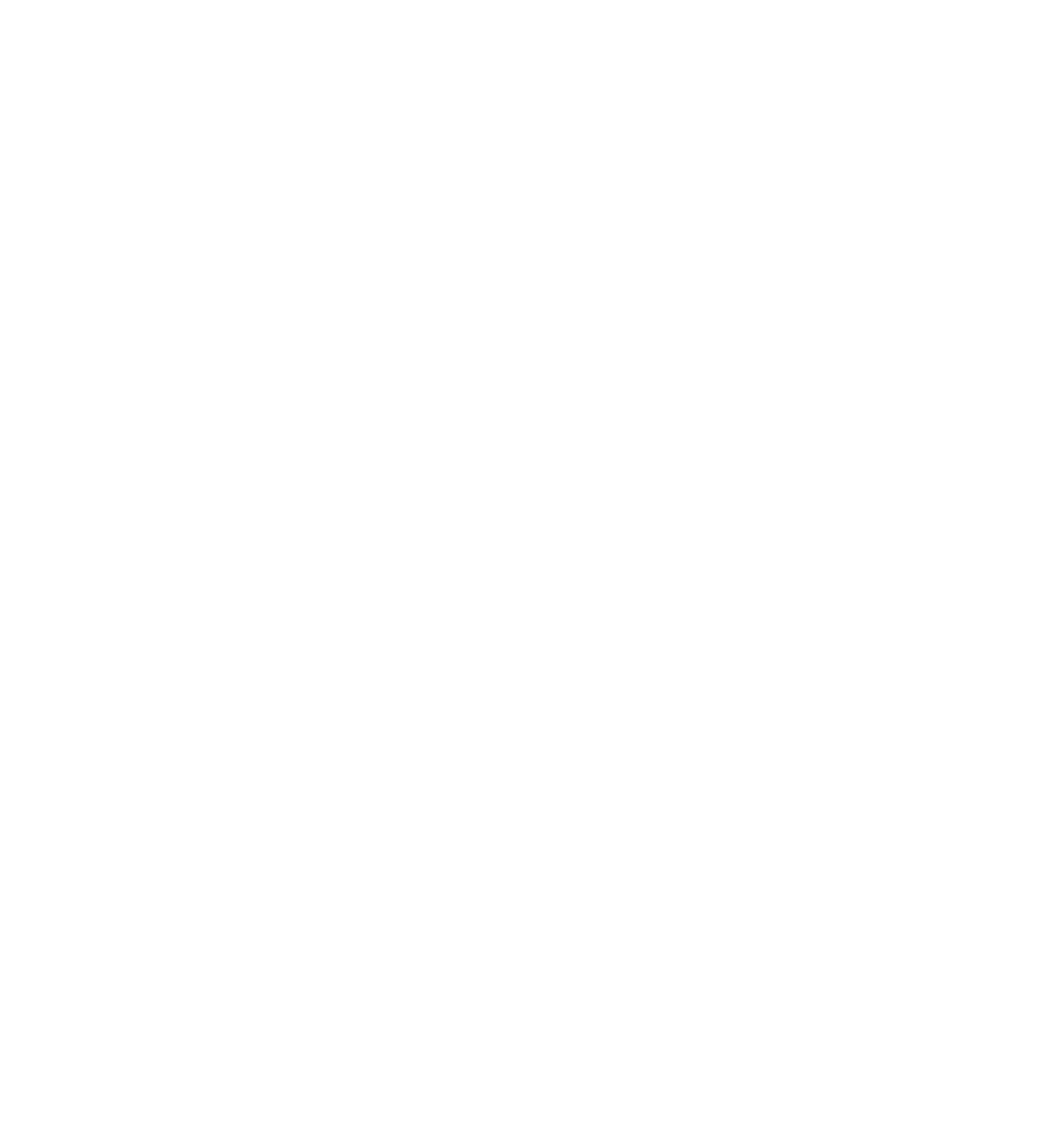
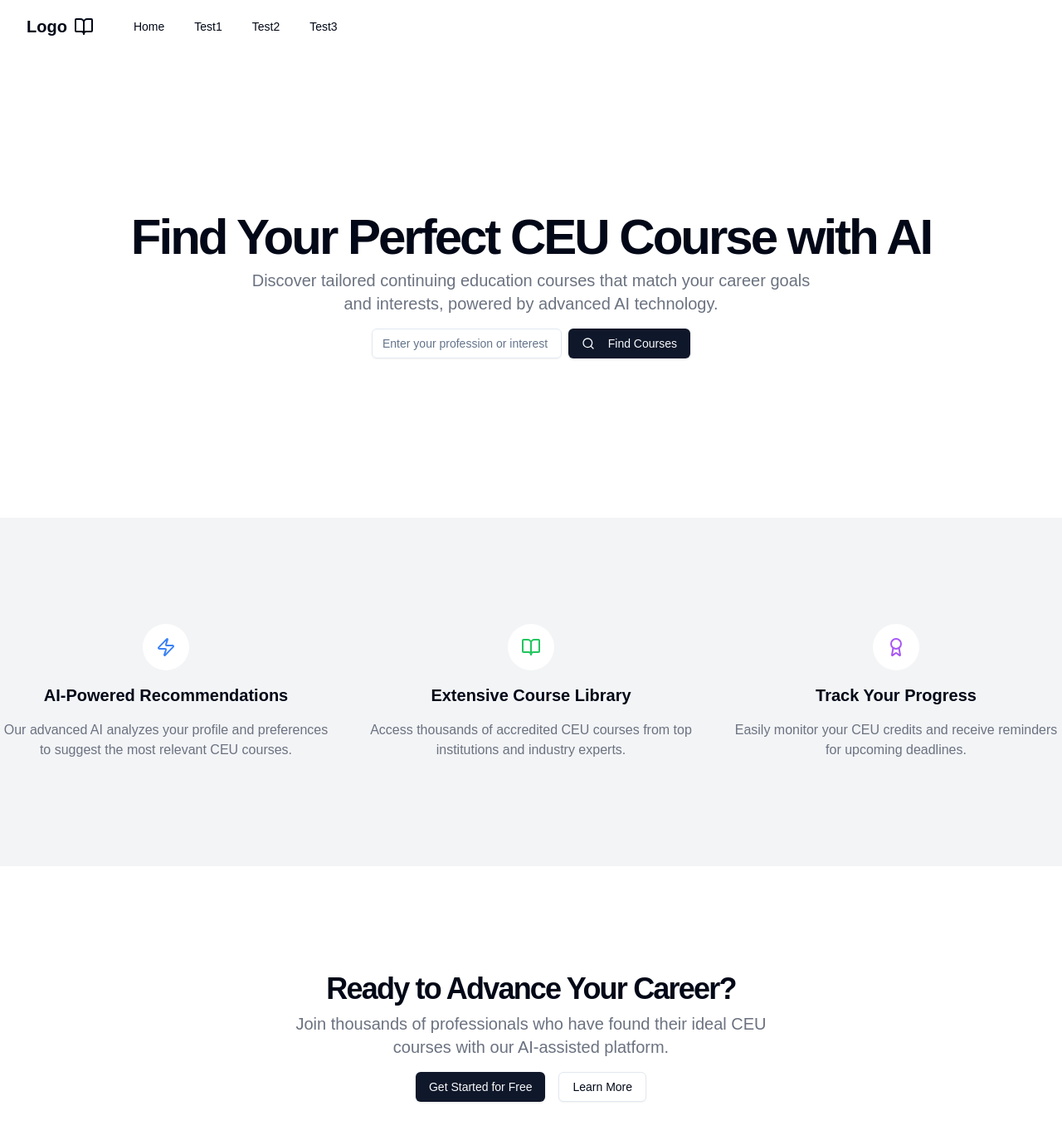
Before and after one commit to eldridgerdev/med-courses, a Next.js app: page / in a window 1280 px wide. Before the commit this address had no page. Shown: the top 1368 px of the page at 83% size. Before the commit the page ends 800 px from the top, so only its background shows below. Built offline with nearby package versions, Linux system fonts and the light colour scheme.

Commit message:
Add Landing Page

```diff
--- a/app/layout.tsx
+++ b/app/layout.tsx
@@ -29,8 +29,10 @@
       <body
         className={`${geistSans.variable} ${geistMono.variable} antialiased`}
       >
-        <TopNav />
-        {children}
+        <div className="flex flex-col min-h-screen">
+          <TopNav />
+          {children}
+        </div>
       </body>
     </html>
   );
--- a/app/page.tsx
+++ b/app/page.tsx
@@ -1,19 +1,18 @@
 "use-server";
 
+import CTA from "@/components/custom/ui/CTA";
+import Hero from "@/components/custom/ui/Hero";
 import { redirect } from "next/navigation";
 
 export default async function Home() {
   // @TODO: Temporary until landing page is built
-  redirect("/courses");
+  // redirect("/courses");
   return (
-    <>
-      <div className="grid grid-rows-[20px_1fr_20px] items-center justify-items-center min-h-screen p-8 pb-20 sm:p-20 font-[family-name:var(--font-geist-sans)]">
-        <main className="flex flex-col row-start-2 items-center sm:items-start rounded-[0.5rem] border bg-background shadow w-full">
-          <div
-            className={`w-full items-start justify-center gap-10 rounded-lg p-8 flex flex-wrap flex-row flex-basis-0 grow-0 bg-bgp`}
-          ></div>
-        </main>
-      </div>
-    </>
+    <div className="flex flex-col min-h-screen">
+      <main className="flex-1">
+        <Hero />
+        <CTA />
+      </main>
+    </div>
   );
 }
--- a/components/custom/navigation/top-navigation.tsx
+++ b/components/custom/navigation/top-navigation.tsx
@@ -16,7 +16,7 @@
 } from "@/components/ui/sheet";
 import { cn } from "@/lib/utils";
 import { NavigationMenuItem } from "@radix-ui/react-navigation-menu";
-import { Menu } from "lucide-react";
+import { Menu, BookOpen } from "lucide-react";
 import Link from "next/link";
 import { useState, useEffect, HTMLAttributes } from "react";
 
@@ -51,6 +51,7 @@
 const Logo = (props: HTMLAttributes<HTMLDivElement>) => (
   <Link href="/" className={`flex items-center space-x-2 ${props.className}`}>
     <span className="text-xl font-bold">Logo</span>
+    <BookOpen />
   </Link>
 );
 
--- /dev/null
+++ b/components/custom/ui/CTA.tsx
@@ -0,0 +1,80 @@
+import { Button } from "@/components/ui/button";
+import { Award, BookOpen, Zap } from "lucide-react";
+
+const CTA = () => {
+  return (
+    <>
+      <section className="w-full py-12 md:py-24 lg:py-32 bg-gray-100 dark:bg-gray-800">
+        <div className="grid gap-10 sm:grid-cols-2 lg:grid-cols-3">
+          <div className="flex flex-col items-center space-y-4 text-center">
+            <div className="p-4 bg-white rounded-full dark:bg-gray-900">
+              <Zap className="h-6 w-6 text-blue-500" />
+            </div>
+            <h2 className="text-xl font-bold">AI-Powered Recommendations</h2>
+            <p className="text-gray-500 dark:text-gray-400">
+              Our advanced AI analyzes your profile and preferences to suggest
+              the most relevant CEU courses.
+            </p>
+          </div>
+          <div className="flex flex-col items-center space-y-4 text-center">
+            <div className="p-4 bg-white rounded-full dark:bg-gray-900">
+              <BookOpen className="h-6 w-6 text-green-500" />
+            </div>
+            <h2 className="text-xl font-bold">Extensive Course Library</h2>
+            <p className="text-gray-500 dark:text-gray-400">
+              Access thousands of accredited CEU courses from top institutions
+              and industry experts.
+            </p>
+          </div>
+          <div className="flex flex-col items-center space-y-4 text-center">
+            <div className="p-4 bg-white rounded-full dark:bg-gray-900">
+              <Award className="h-6 w-6 text-purple-500" />
+            </div>
+            <h2 className="text-xl font-bold">Track Your Progress</h2>
+            <p className="text-gray-500 dark:text-gray-400">
+              Easily monitor your CEU credits and receive reminders for upcoming
+              deadlines.
+            </p>
+          </div>
+        </div>
+      </section>
+      <section className="w-full py-12 md:py-24 lg:py-32">
+        <div className="flex flex-col items-center justify-center space-y-4 text-center">
+          <div className="space-y-2">
+            <h2 className="text-3xl font-bold tracking-tighter md:text-4xl">
+              Ready to Advance Your Career?
+            </h2>
+            <p className="mx-auto max-w-[600px] text-gray-500 md:text-xl dark:text-gray-400">
+              Join thousands of professionals who have found their ideal CEU
+              courses with our AI-assisted platform.
+            </p>
+          </div>
+          <div className="space-x-4">
+            <Button>Get Started for Free</Button>
+            <Button variant="outline">Learn More</Button>
+          </div>
+        </div>
+      </section>
+    </>
+  );
+  return (
+    <section className="bg-gray-100 py-16 px-8 text-center">
+      <h2 className="text-2xl font-semibold mb-4">
+        Join Thousands of Successful PTs
+      </h2>
+      <p className="text-lg mb-8">
+        Sign up today and start advancing your medical career with our
+        cutting-edge AI assistant.
+      </p>
+      <Button
+        variant="default"
+        size="lg"
+        className="text-white bg-blue-500 shadow-lg py-2 px-6 rounded-lg hover:bg-blue-200"
+      >
+        Contact Us
+      </Button>
+    </section>
+  );
+};
+
+export default CTA;
--- /dev/null
+++ b/components/custom/ui/Hero.tsx
@@ -0,0 +1,55 @@
+import { Button } from "@/components/ui/button";
+import { Input } from "@/components/ui/input";
+import { Search } from "lucide-react";
+import React from "react";
+
+const Hero = () => {
+  return (
+    <section className="w-full py-12 md:py-24 lg:py-32 xl:py-48">
+      <div className="flex flex-col items-center space-y-4 text-center">
+        <div className="space-y-2">
+          <h1 className="text-3xl font-bold tracking-tighter sm:text-4xl md:text-5xl lg:text-6xl/none">
+            Find Your Perfect CEU Course with AI
+          </h1>
+          <p className="mx-auto max-w-[700px] text-gray-500 md:text-xl dark:text-gray-400">
+            Discover tailored continuing education courses that match your
+            career goals and interests, powered by advanced AI technology.
+          </p>
+        </div>
+        <div className="w-full max-w-sm space-y-2">
+          <form className="flex space-x-2">
+            <Input
+              className="max-w-lg flex-1"
+              placeholder="Enter your profession or interest"
+              type="text"
+            />
+            <Button type="submit">
+              <Search className="mr-2 h-4 w-4" />
+              Find Courses
+            </Button>
+          </form>
+        </div>
+      </div>
+    </section>
+  );
+  return (
+    <section className="bg-gradient-to-r from-blue-600 to-blue-800 text-white py-20 px-8 text-center">
+      <h1 className="text-4xl font-extrabold mb-4">
+        Welcome to whatever this is called!
+      </h1>
+      <p className="text-xl mb-6">
+        Search for ceu providing medical courses with our AI-powered course
+        assistant
+      </p>
+      <Button
+        variant="default"
+        size="lg"
+        className="text-white bg-blue-500 shadow-lg py-2 px-6 rounded-lg hover:bg-blue-200"
+      >
+        Get Started
+      </Button>
+    </section>
+  );
+};
+
+export default Hero;
```
Also changed, not shown: 1 other file (tests, documents, lock files or other folders).
